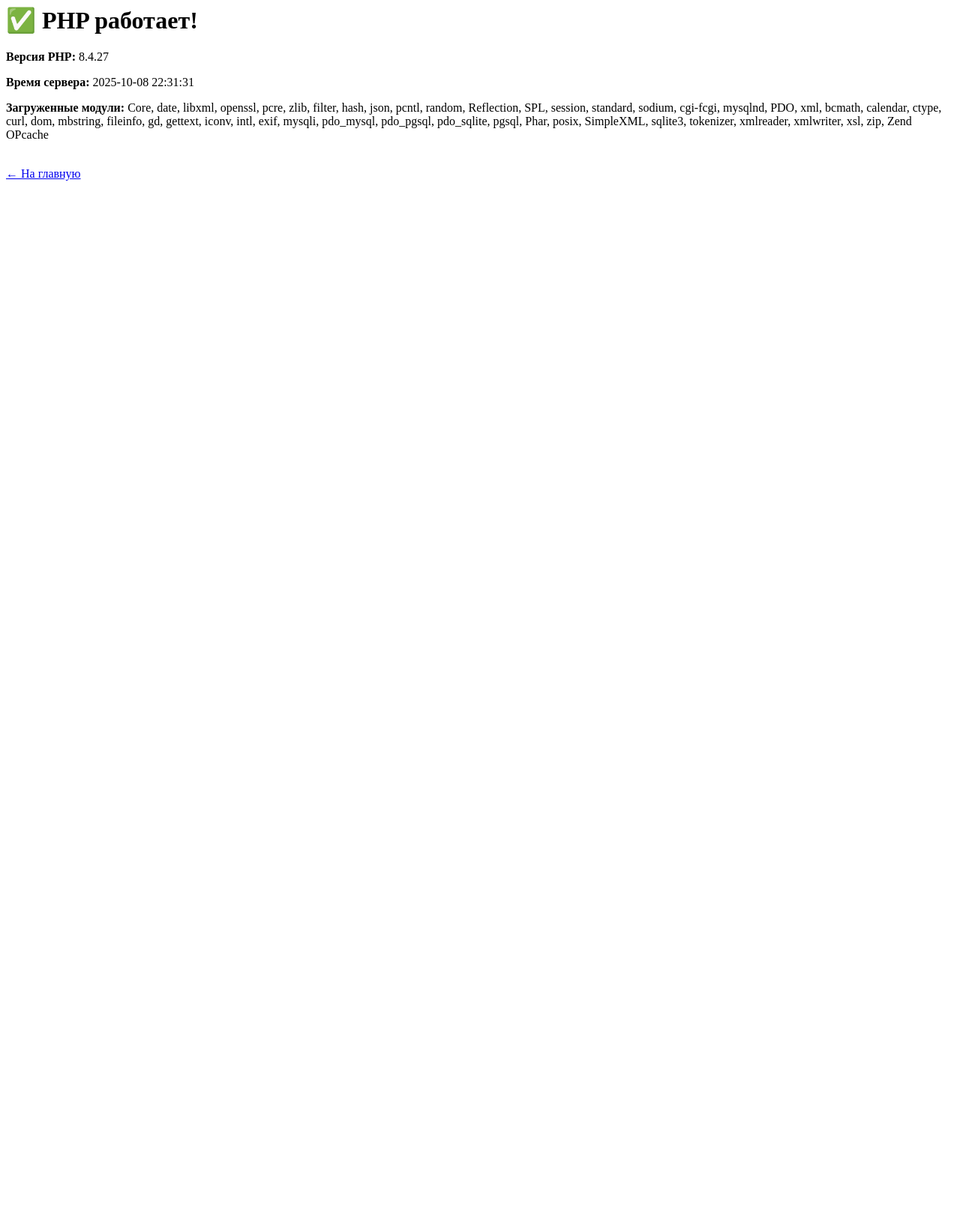
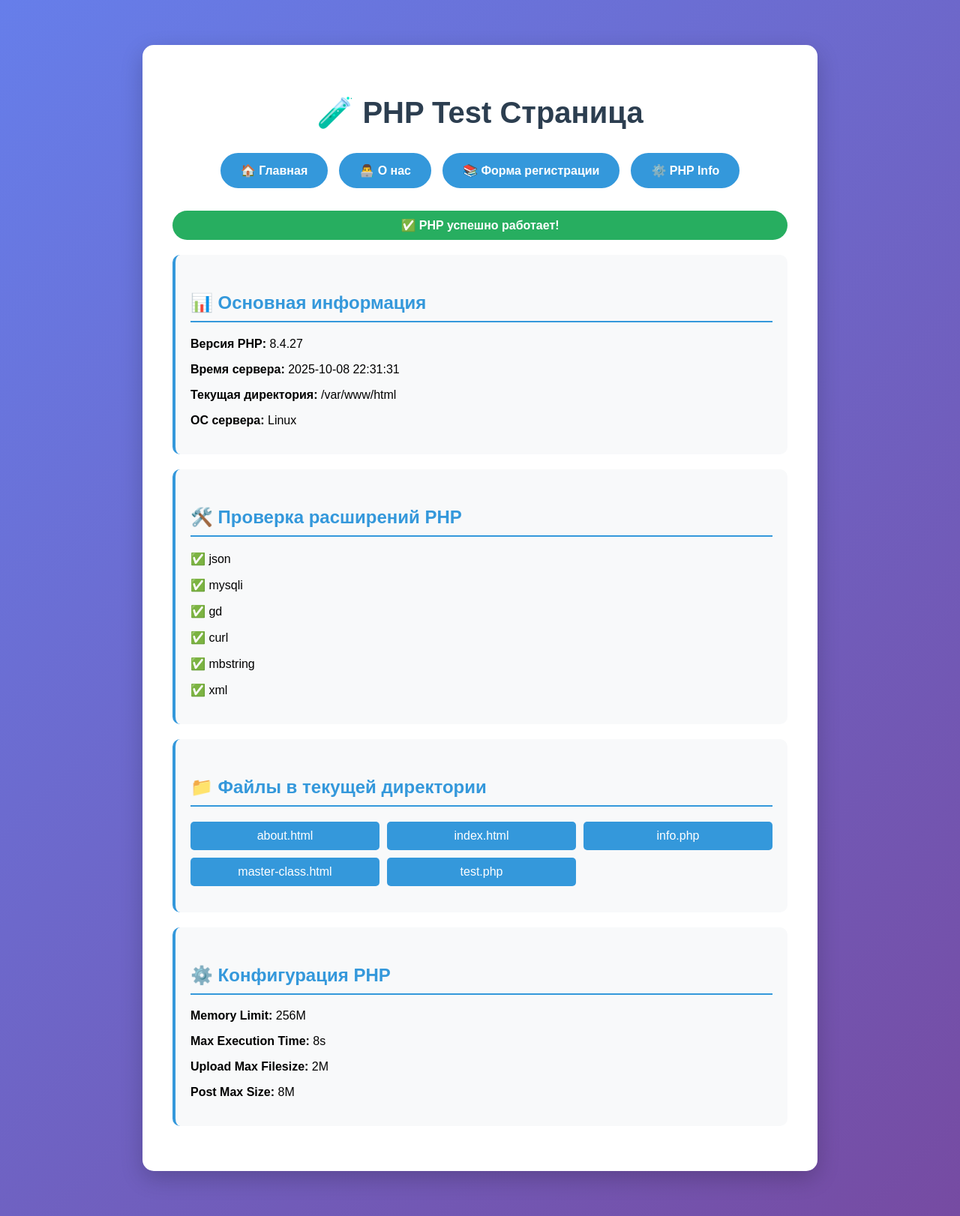
Before and after one commit to slarmick/Web, a PHP site: page /test.php in a window 1280 px wide. Shown: the whole page at 75% size. Before the commit the page ends 241 px from the top, so only its background shows below. Run offline with PHP 8.4, Linux system fonts and the light colour scheme.

Commit message:
feat: стиллизация страницы php-test

```diff
--- a/code/test.php
+++ b/code/test.php
@@ -1,6 +1,150 @@
-<?php
-echo "<h1>✅ PHP работает!</h1>";
-echo "<p><strong>Версия PHP:</strong> " . phpversion() . "</p>";
-echo "<p><strong>Время сервера:</strong> " . date('Y-m-d H:i:s') . "</p>";
-echo "<p><strong>Загруженные модули:</strong> " . implode(', ', get_loaded_extensions()) . "</p>";
-echo '<br><a href="/">← На главную</a>';
+<!DOCTYPE html>
+<html lang="ru">
+<head>
+    <meta charset="UTF-8">
+    <meta name="viewport" content="width=device-width, initial-scale=1.0">
+    <title>PHP Test - Лабораторные работы</title>
+    <style>
+        body {
+            font-family: 'Arial', sans-serif;
+            max-width: 900px;
+            margin: 0 auto;
+            padding: 20px;
+            background: linear-gradient(135deg, #667eea 0%, #764ba2 100%);
+            min-height: 100vh;
+        }
+        .container {
+            background: white;
+            padding: 40px;
+            border-radius: 15px;
+            box-shadow: 0 10px 30px rgba(0,0,0,0.2);
+            margin: 40px 0;
+        }
+        h1 {
+            color: #2c3e50;
+            text-align: center;
+            margin-bottom: 30px;
+            font-size: 2.5em;
+        }
+        h2 {
+            color: #3498db;
+            border-bottom: 2px solid #3498db;
+            padding-bottom: 10px;
+            margin-top: 30px;
+        }
+        .nav-buttons {
+            display: flex;
+            gap: 15px;
+            margin: 30px 0;
+            flex-wrap: wrap;
+            justify-content: center;
+        }
+        .nav-button {
+            background: #3498db;
+            color: white;
+            padding: 12px 25px;
+            text-decoration: none;
+            border-radius: 25px;
+            font-weight: bold;
+            transition: all 0.3s ease;
+            border: 2px solid #3498db;
+        }
+        .nav-button:hover {
+            background: white;
+            color: #3498db;
+            transform: translateY(-2px);
+        }
+        .info-card {
+            background: #f8f9fa;
+            padding: 20px;
+            border-radius: 10px;
+            margin: 20px 0;
+            border-left: 4px solid #3498db;
+        }
+        .status-success {
+            background: #27ae60;
+            color: white;
+            padding: 10px 20px;
+            border-radius: 25px;
+            font-weight: bold;
+            text-align: center;
+            margin: 20px 0;
+        }
+        .status-error {
+            background: #e74c3c;
+            color: white;
+            padding: 10px 20px;
+            border-radius: 25px;
+            font-weight: bold;
+            text-align: center;
+            margin: 20px 0;
+        }
+        .tech-list {
+            display: grid;
+            grid-template-columns: repeat(auto-fit, minmax(200px, 1fr));
+            gap: 10px;
+            margin: 15px 0;
+        }
+        .tech-item {
+            background: #3498db;
+            color: white;
+            padding: 10px;
+            border-radius: 5px;
+            text-align: center;
+        }
+    </style>
+</head>
+<body>
+    <div class="container">
+        <h1>🧪 PHP Test Страница</h1>
+
+        <div class="nav-buttons">
+            <a href="/" class="nav-button">🏠 Главная</a>
+            <a href="/about.html" class="nav-button">👨‍💻 О нас</a>
+            <a href="/master-class.html" class="nav-button">📚 Форма регистрации</a>
+            <a href="/info.php" class="nav-button">⚙️ PHP Info</a>
+        </div>
+
+        <?php
+        echo '<div class="status-success">✅ PHP успешно работает!</div>';
+
+        echo '<div class="info-card">';
+        echo '<h2>📊 Основная информация</h2>';
+        echo '<p><strong>Версия PHP:</strong> ' . phpversion() . '</p>';
+        echo '<p><strong>Время сервера:</strong> ' . date('Y-m-d H:i:s') . '</p>';
+        echo '<p><strong>Текущая директория:</strong> ' . __DIR__ . '</p>';
+        echo '<p><strong>ОС сервера:</strong> ' . php_uname('s') . '</p>';
+        echo '</div>';
+
+        echo '<div class="info-card">';
+        echo '<h2>🛠️ Проверка расширений PHP</h2>';
+        $extensions = ['json', 'mysqli', 'gd', 'curl', 'mbstring', 'xml'];
+        foreach($extensions as $ext) {
+            $status = extension_loaded($ext) ? '✅' : '❌';
+            echo "<p>$status $ext</p>";
+        }
+        echo '</div>';
+
+        echo '<div class="info-card">';
+        echo '<h2>📁 Файлы в текущей директории</h2>';
+        $files = scandir('.');
+        echo '<div class="tech-list">';
+        foreach($files as $file) {
+            if ($file != '.' && $file != '..') {
+                echo '<div class="tech-item">' . $file . '</div>';
+            }
+        }
+        echo '</div>';
+        echo '</div>';
+
+        echo '<div class="info-card">';
+        echo '<h2>⚙️ Конфигурация PHP</h2>';
+        echo '<p><strong>Memory Limit:</strong> ' . ini_get('memory_limit') . '</p>';
+        echo '<p><strong>Max Execution Time:</strong> ' . ini_get('max_execution_time') . 's</p>';
+        echo '<p><strong>Upload Max Filesize:</strong> ' . ini_get('upload_max_filesize') . '</p>';
+        echo '<p><strong>Post Max Size:</strong> ' . ini_get('post_max_size') . '</p>';
+        echo '</div>';
+        ?>
+    </div>
+</body>
+</html>
```
